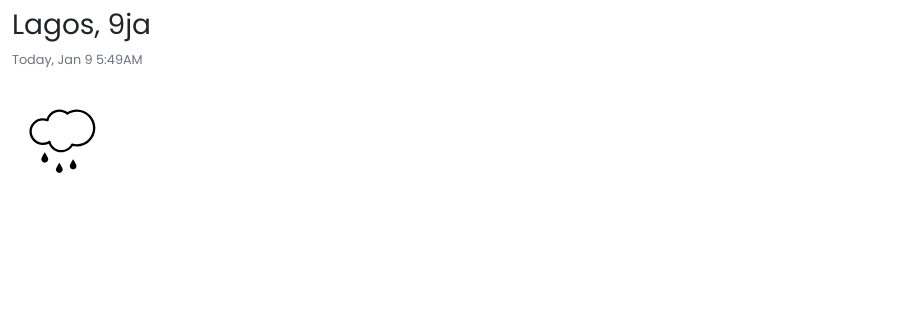
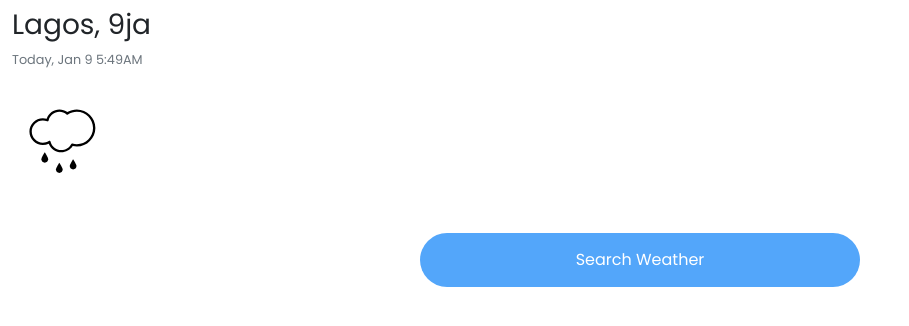
Before and after one commit to Adedoyin-Emmanuel/react-weather-app, a React (Create React App) app: page /weather in a window 1280 px wide. Shown: the top 326 px of the page, without its empty margins (0-909 px from the left). Built offline with nearby package versions, Linux system fonts and the light colour scheme; no server answers.

Commit message:
Added the button

```diff
--- a/src/pages/Weather.jsx
+++ b/src/pages/Weather.jsx
@@ -59,7 +59,11 @@ const WeatherApp = () =>{
                         </g>
                     </g>
                     </svg>
+                    <section className="d-flex m-auto align-items-center justify-content-center">
 
+                            <Button text="search weather"className="brand-btn m-auto my-5 width-toggle" onClick={show}/>
+
+                    </section>
 
                 </section>
                 <Footer/>
```
